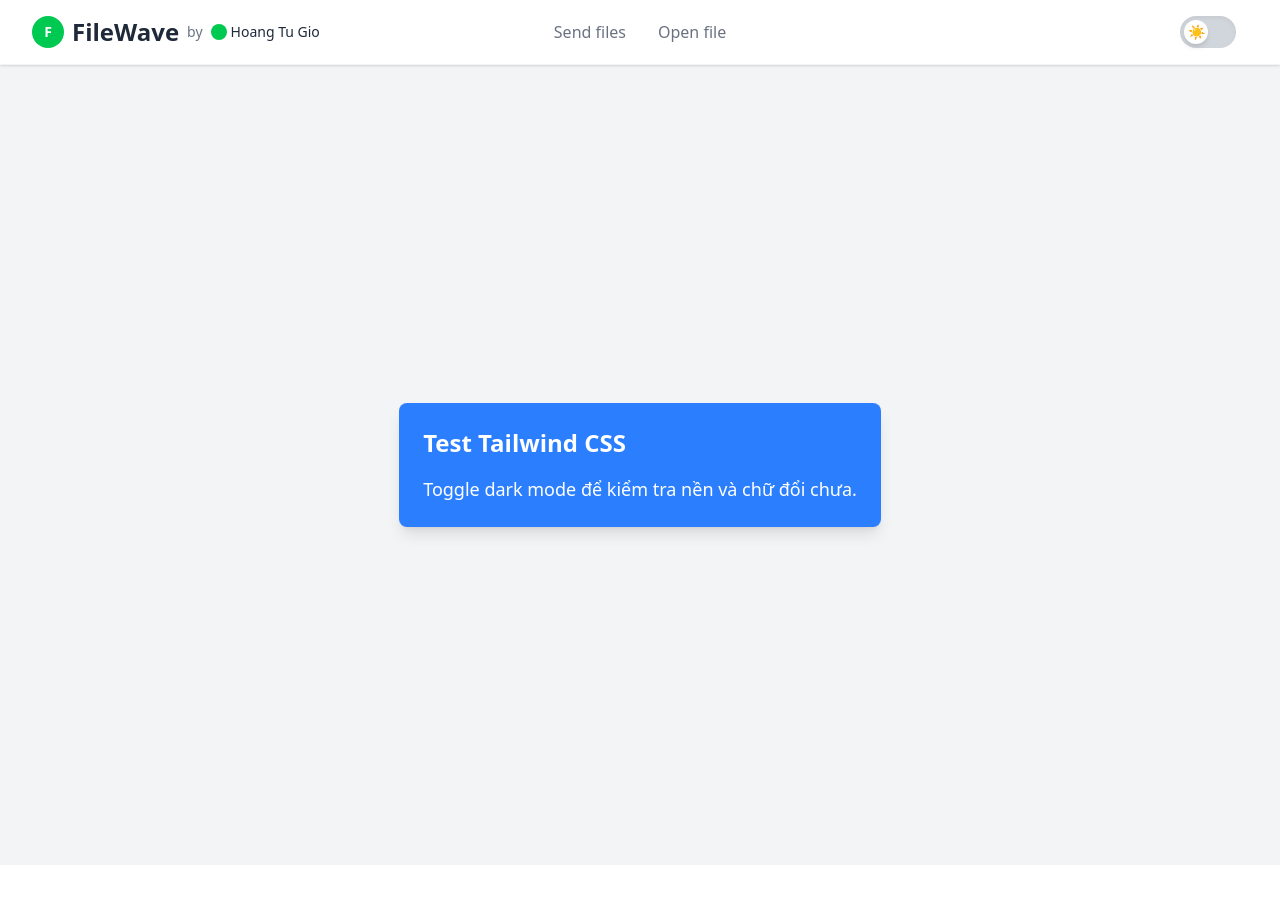
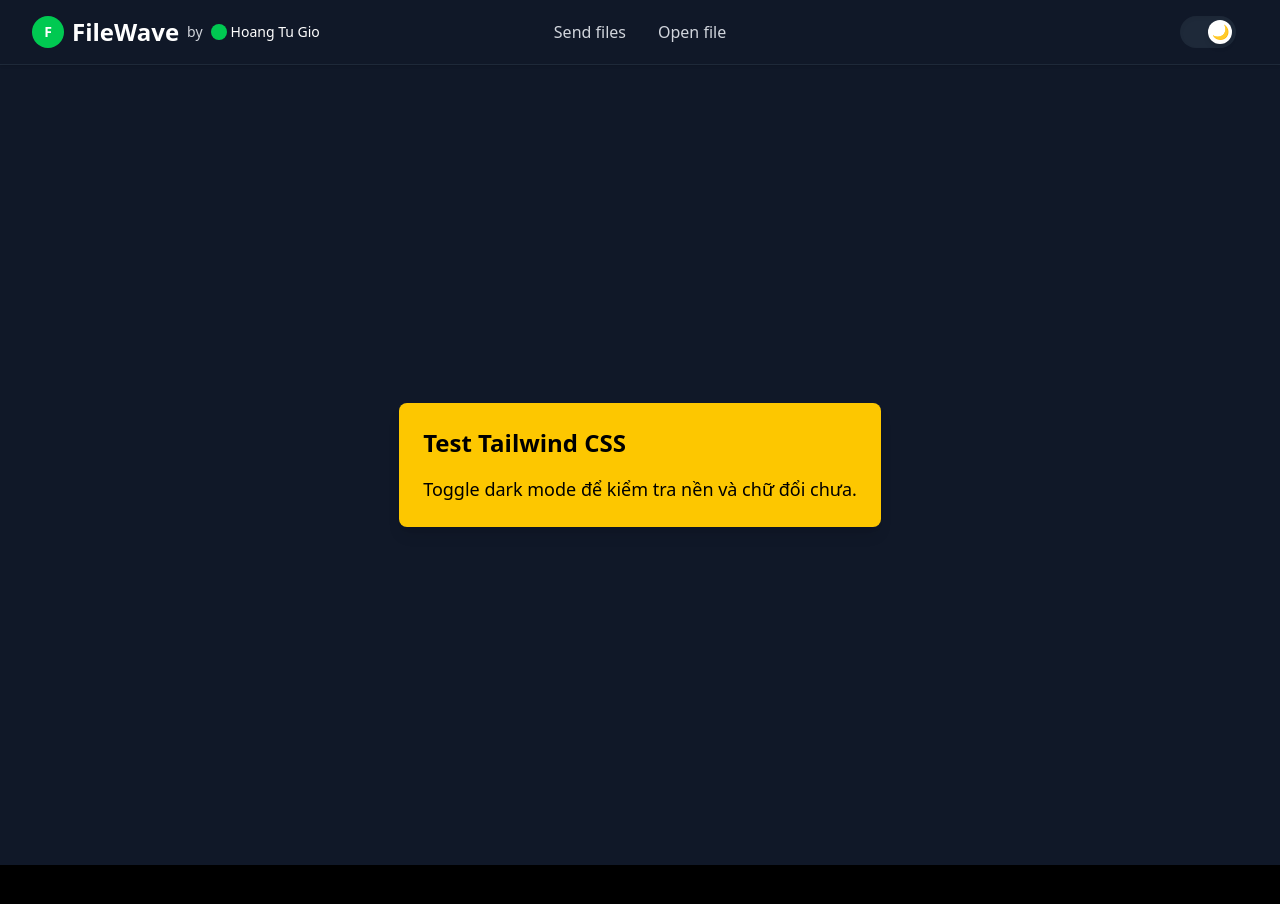
Before and after one commit to Kdz198/FileWave, a React (Vite) app in the folder frontend/: page /test in a window 1280 px wide. Shown: the top 904 px of the page. Built offline with nearby package versions, Linux system fonts and the light colour scheme.

Commit message:
[Header][Fix] improve theme initialization logic to default to dark mode

```diff
--- a/frontend/src/pages/Header.jsx
+++ b/frontend/src/pages/Header.jsx
@@ -5,11 +5,12 @@ import { FaBars, FaTimes } from 'react-icons/fa';
 function Header() {
     const location = useLocation();
     const [isDark, setIsDark] = useState(() => {
-        // Check localStorage on init
+        // Check localStorage on init, default to true (dark mode) if no preference is set
         if (typeof window !== 'undefined') {
-            return localStorage.getItem('theme') === 'dark';
+            const savedTheme = localStorage.getItem('theme');
+            return savedTheme ? savedTheme === 'dark' : true;
         }
-        return false;
+        return true;
     });
     const [isMobileMenuOpen, setIsMobileMenuOpen] = useState(false);
 
@@ -106,6 +107,7 @@ function Header() {
                                 className="md:hidden p-2 rounded-lg text-gray-500 dark:text-gray-300 hover:text-gray-700 dark:hover:text-white hover:bg-gray-100 dark:hover:bg-gray-800 transition-colors"
                                 aria-label="Toggle mobile menu"
                             >
+                                ortality
                                 {isMobileMenuOpen ? (
                                     <FaTimes className="w-5 h-5" />
                                 ) : (
```
